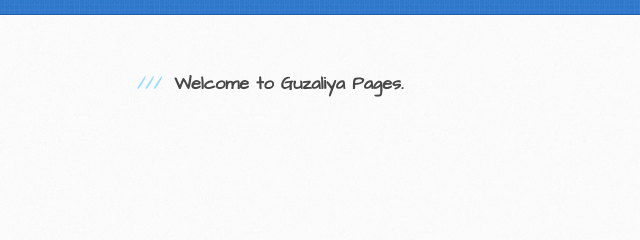
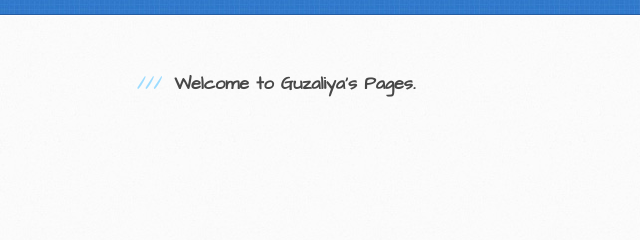
Before and after one commit to ZainashevaGN/bla-bla-bla, a plain HTML site: page index.html in a window 1280 px wide. Shown: the part 186-426 px from the top of the page, 0-640 px from the left. Drawn offline with Linux system fonts and the light colour scheme.

Commit message:
Update index.html

```diff
--- a/index.html
+++ b/index.html
@@ -29,7 +29,7 @@
       <div class="inner clearfix">
         <section id="main-content">
           <h3>
-<a id="welcome-to-guzaliya-pages" class="anchor" href="#welcome-to-guzaliya-pages" aria-hidden="true"><span class="octicon octicon-link"></span></a>Welcome to Guzaliya Pages.</h3>
+<a id="welcome-to-guzaliya-pages" class="anchor" href="#welcome-to-guzaliya-pages" aria-hidden="true"><span class="octicon octicon-link"></span></a>Welcome to Guzaliya's Pages.</h3>
         </section>
 
         <aside id="sidebar">
```
